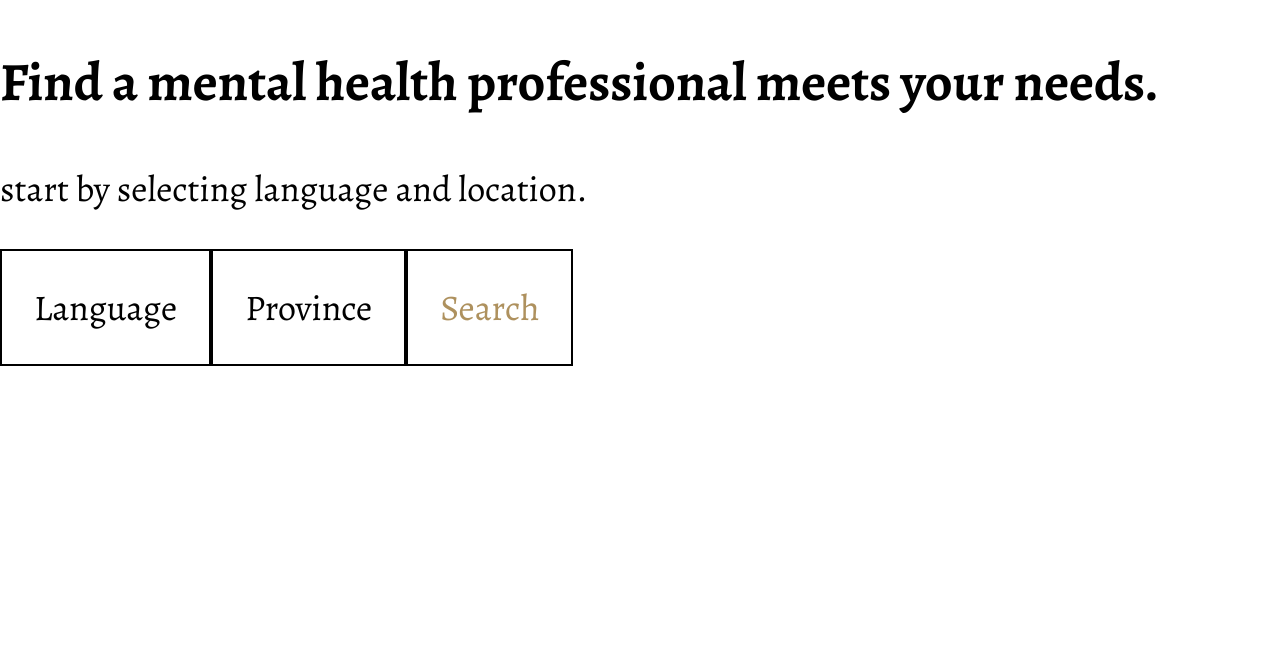
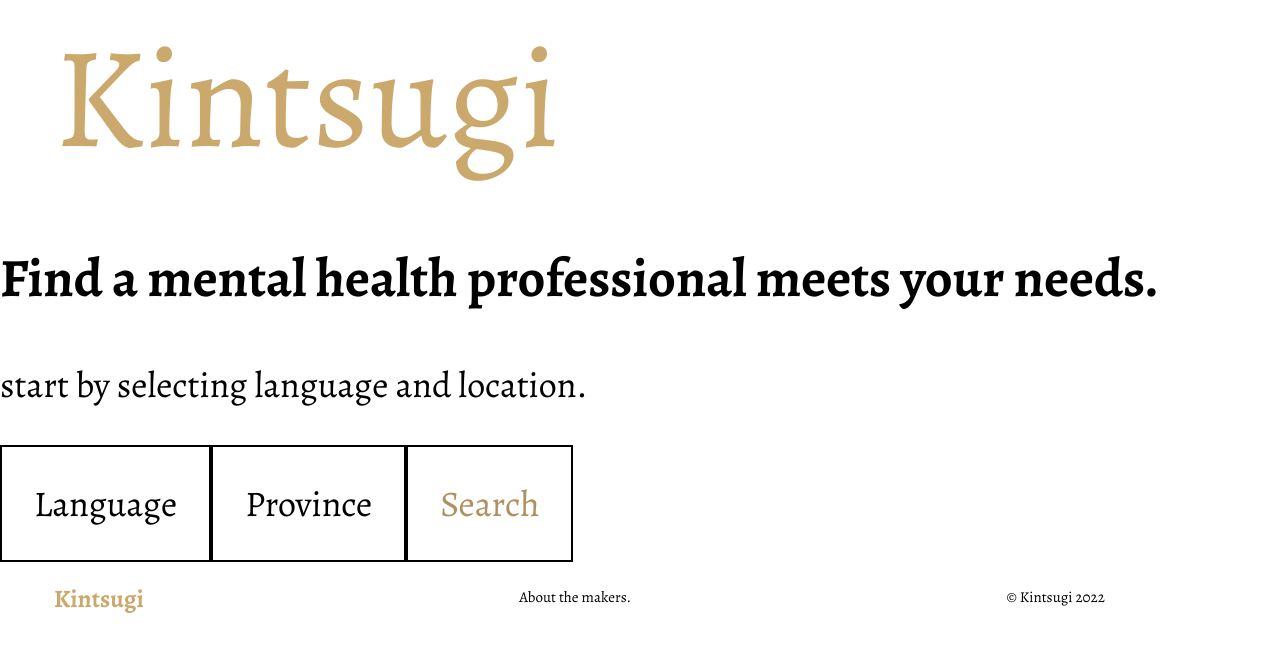
Before and after one commit to heyjiani/project-kintsugi, a React (Create React App) app in the folder react-front-end/: page / in a window 1280 px wide. Shown: the top 652 px of the page. Built offline with nearby package versions, Linux system fonts and the light colour scheme.

Commit message:
add selection button components and scss

```diff
--- a/react-front-end/src/App.js
+++ b/react-front-end/src/App.js
@@ -31,12 +31,6 @@ function App() {
     // <body>
     //   {/* nav bar below  */}
 
-    //   <nav class="navigation">
-    //     <div class="logo">
-    //       <h1>Kintsugi</h1>
-    //     </div>
-    //   </nav>
-
     //   {/* the components will populate in the "components_container" div below */}
 
     //   <main>
@@ -47,16 +41,12 @@ function App() {
 
     //   {/* footer below  */}
 
-    //   <footer>
-    //     <div>
-    //       <h4>Kintsugi</h4>
-    //     </div>
-    //     <div>About the makers.</div>
-    //     <div>© Kintsugi 2022</div>
-    //   </footer>
-
     <BrowserRouter>
-      {/* <Nav/ > */}
+      <nav class="navigation">
+        <div class="logo">
+          <h1>Kintsugi</h1>
+        </div>
+      </nav>
       <Routes>
         <Route
           path="/"
@@ -75,6 +65,13 @@ function App() {
         />
         {/* <Route element={<Error />} /> */}
       </Routes>
+      <footer>
+        <div>
+          <h4>Kintsugi</h4>
+        </div>
+        <div>About the makers.</div>
+        <div>© Kintsugi 2022</div>
+      </footer>
     </BrowserRouter>
   );
 }
```
